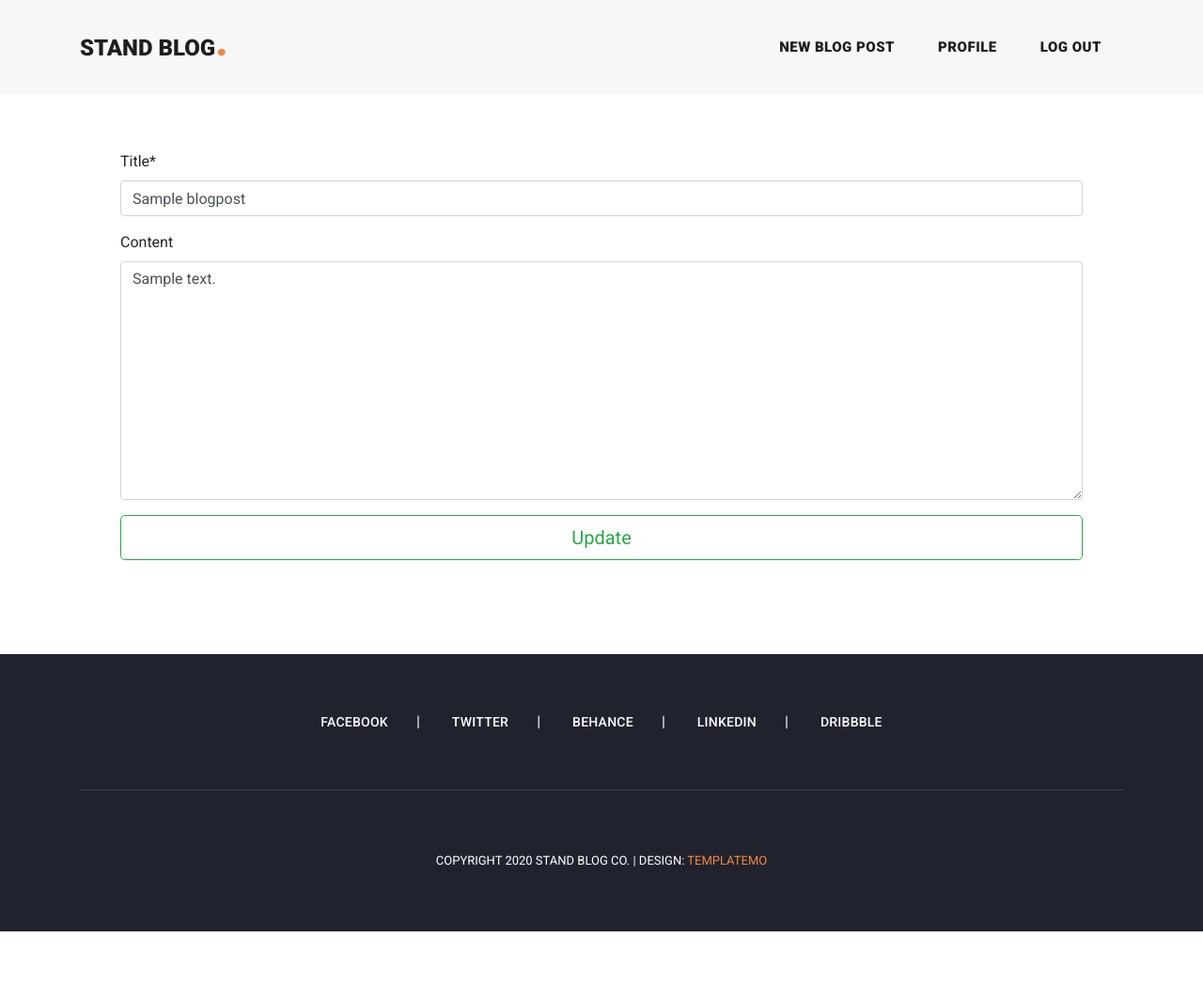
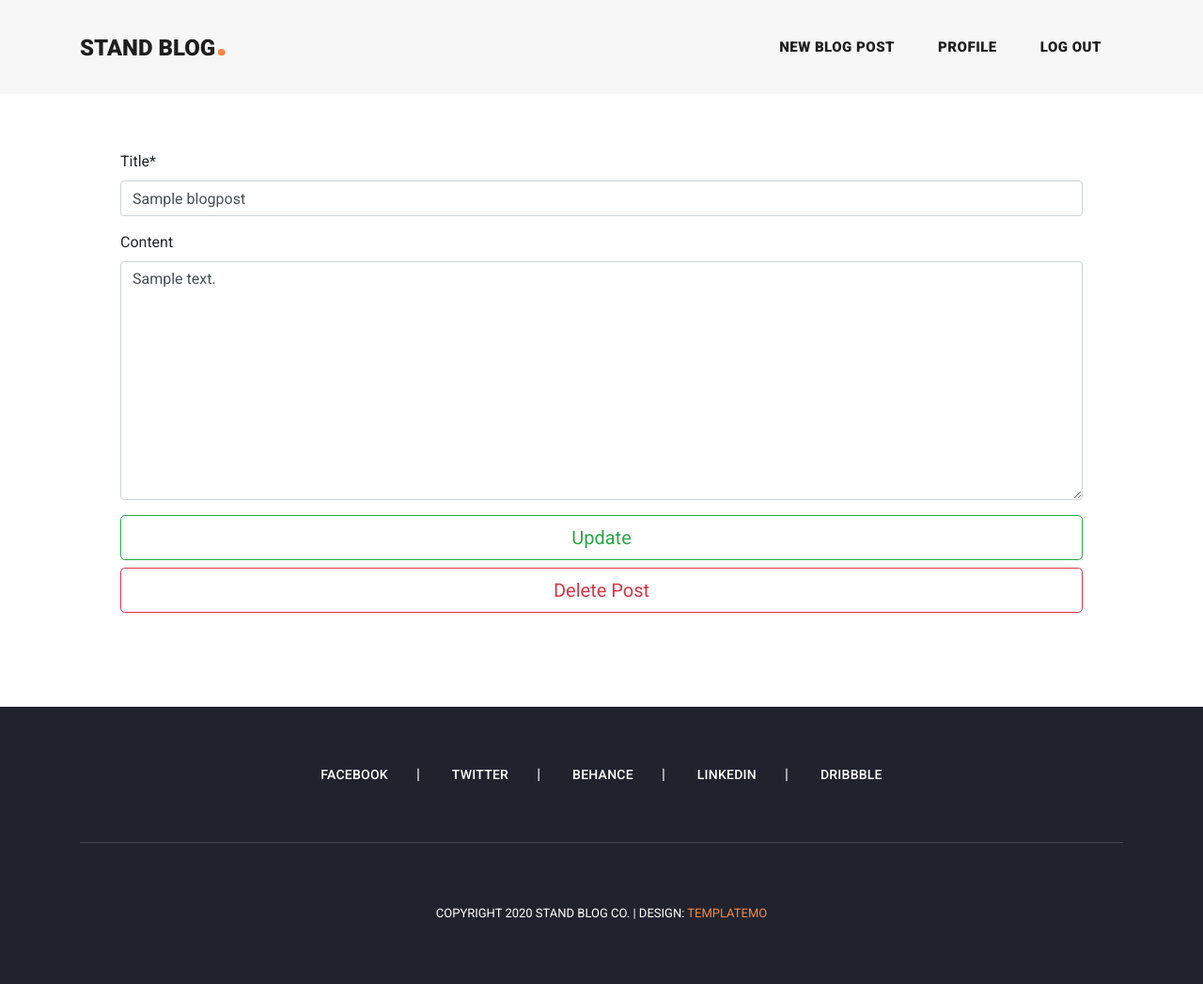
Before and after one commit to TodorToshev/Own-Blueprint, a Django app: page /blog/edit/1 in a window 1280 px wide. Shown: the whole page at 94% size. Before the commit the page ends 991 px from the top, so only its background shows below. Run offline with Django 3.2, Linux system fonts and the light colour scheme; a user stored in the database is signed in; tables that the repository leaves empty hold one stand-in row (values such as "Sample post"); some libraries are stand-ins or nearby versions.

Commit message:
Added PostDeleteView + urlpattern and html template; added get_context_data to PostEditView in order to pass 'post' obj to edit.html and redirect to delete_post.

```diff
--- a/blog/templates/blog/edit.html
+++ b/blog/templates/blog/edit.html
@@ -8,7 +8,7 @@
     {{ form.media }}
     <div style="display: inline-block; width: 100%;">
         <input class='btn btn-outline-success btn-lg btn-block' type="submit" value="Update">
+        <a class='btn btn-outline-danger btn-lg btn-block' href="{% url 'blog:delete_post' post.pk %}">Delete Post</a>
     </div>
 </form>
-
 {% endblock %}
--- a/blog/urls.py
+++ b/blog/urls.py
@@ -9,5 +9,6 @@ urlpatterns = [
     path('post/<int:id>', views.post_detail, name='post_detail'),
     path('new', views.PostCreateView.as_view(), name='create_post'),
     path('edit/<int:pk>', views.PostEditView.as_view(), name='edit_post'),
+    path('delete/<int:pk>', views.PostDeleteView.as_view(), name='delete_post'),
 
 ]
--- a/blog/views.py
+++ b/blog/views.py
@@ -4,7 +4,7 @@ from django.views.generic.list import ListView
 from django.contrib.auth.mixins import LoginRequiredMixin
 from django.views.generic.edit import CreateView, UpdateView, DeleteView
 from django.shortcuts import get_object_or_404
-from django.urls import reverse
+from django.urls import reverse, reverse_lazy
 
 
 
@@ -54,15 +54,26 @@ class PostCreateView(LoginRequiredMixin, CreateView):
 
 
 class PostEditView(LoginRequiredMixin, UpdateView):
-  model = BlogPost
-  fields = ['title', 'content']
-  template_name = 'blog/edit.html'
+    model = BlogPost
+    fields = ['title', 'content']
+    template_name = 'blog/edit.html'
 
-  def dispatch(self, request, *args, **kwargs):
-    post = self.get_object()
-    if not (request.user == post.author or request.user.is_superuser):
-        return self.handle_no_permission()
-    return super().dispatch(request, *args, **kwargs)
+    def get_context_data(self, **kwargs):
+      context = super(PostEditView, self).get_context_data(**kwargs)
+      context['post'] = self.object
+      return context
 
-  def get_success_url(self):
-    return reverse('blog:post_detail', args=(self.object.id,))
+    def dispatch(self, request, *args, **kwargs):
+      post = self.get_object()
+      if not (request.user == post.author or request.user.is_superuser):
+          return self.handle_no_permission()
+      return super().dispatch(request, *args, **kwargs)
+
+    def get_success_url(self):
+      return reverse('blog:post_detail', args=(self.object.id,))
+
+
+class PostDeleteView(DeleteView):
+    model = BlogPost
+    success_url = reverse_lazy('blog:blog')
+    template_name = 'blog/delete.html'
```
Also changed, not shown: blog/templates/blog/delete.html (added, +15 -0 lines).
